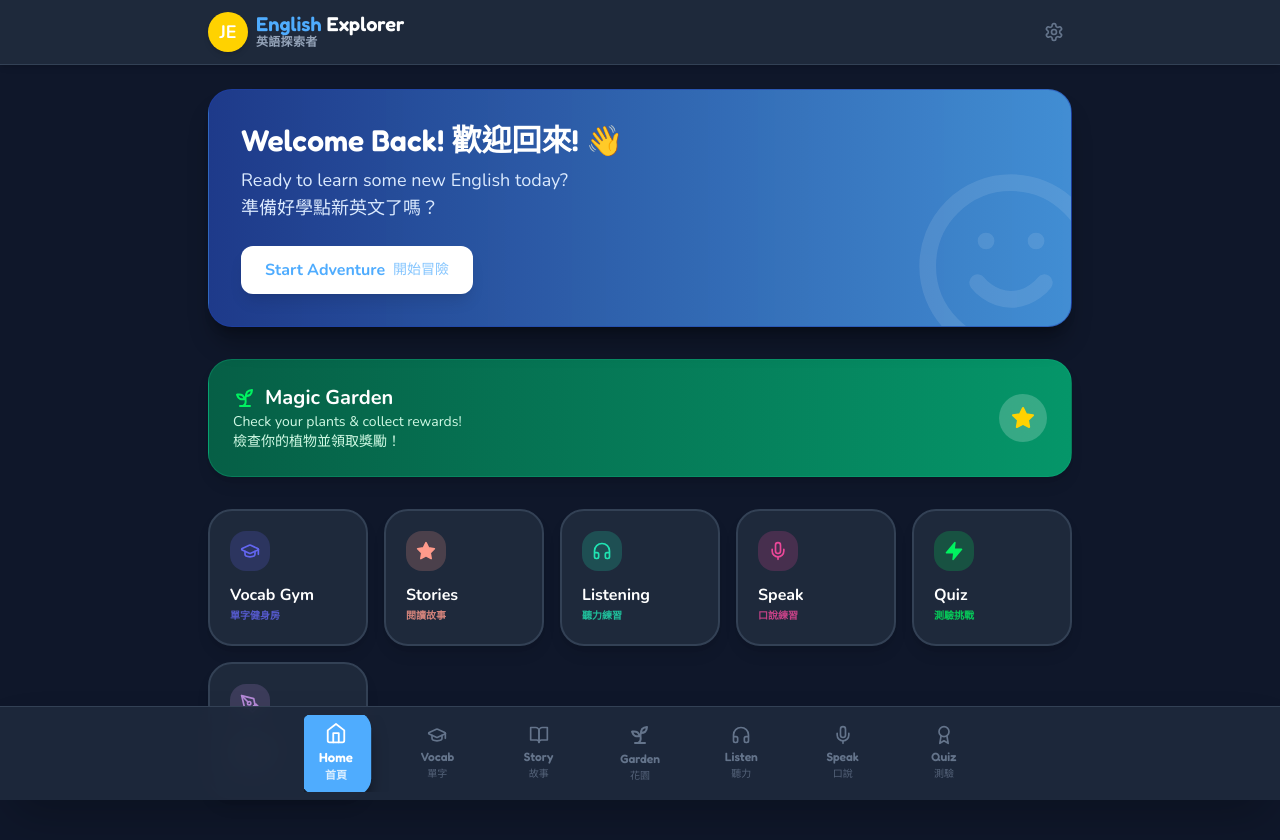
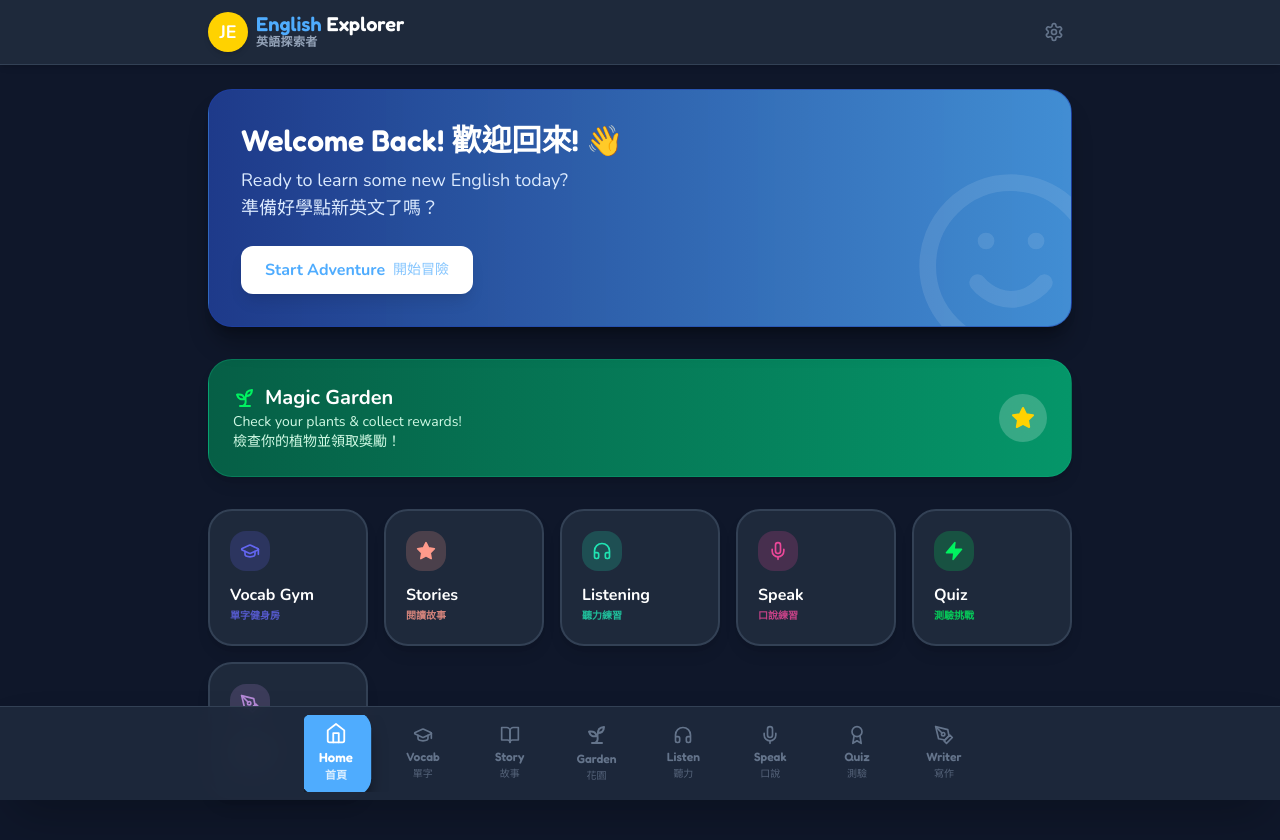
Before and after one commit to MMLL168/junior-english-explorer, a React (Vite) app: page / in a window 1280 px wide. Shown: the top 840 px of the page. Built offline with nearby package versions, Linux system fonts and the light colour scheme; no server answers.

Commit message:
Update Layout.tsx

```diff
--- a/components/Layout.tsx
+++ b/components/Layout.tsx
@@ -130,6 +130,14 @@ export const Layout: React.FC<LayoutProps> = ({ currentView, onChangeView, child
             subLabel="測驗"
             colorClass="bg-brand-green text-white"
           />
+          <NavButton
+            active={currentView === AppView.WRITING}
+            onClick={() => onChangeView(AppView.WRITING)}
+            icon={<PenTool size={20} />}
+            label="Writer"
+            subLabel="寫作"
+            colorClass="bg-brand-purple text-white"
+          />
         </div>
       </nav>
     </div>
```
